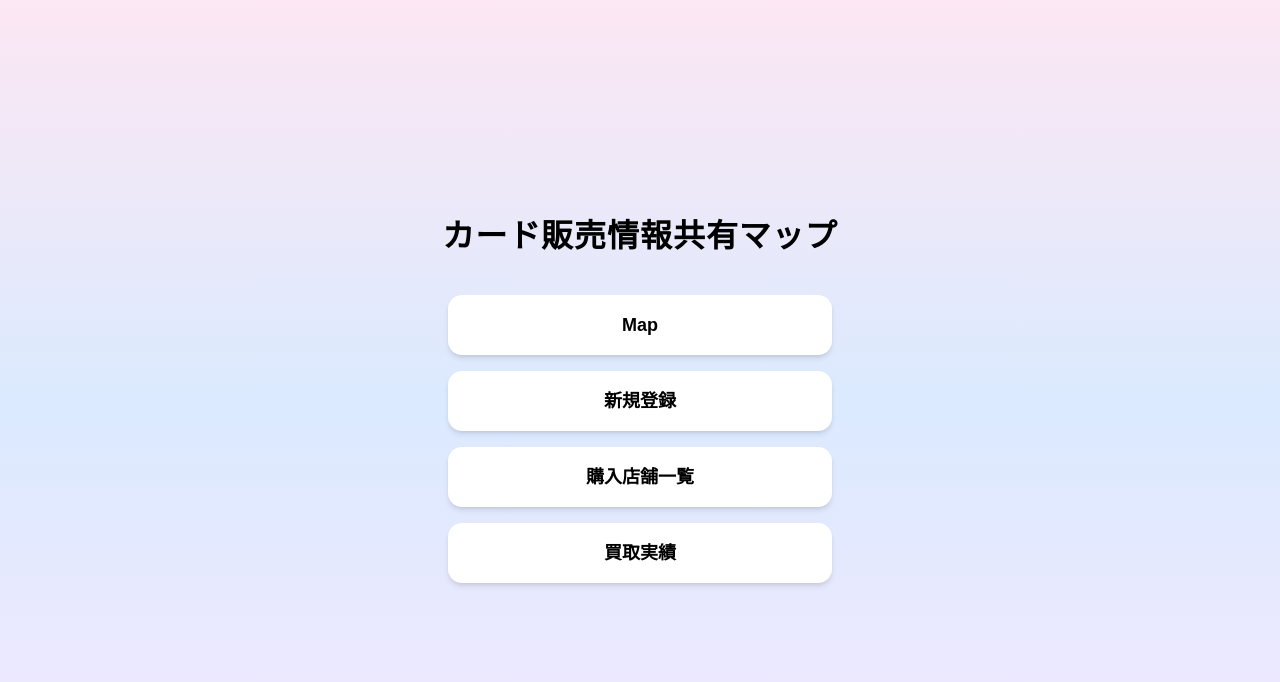
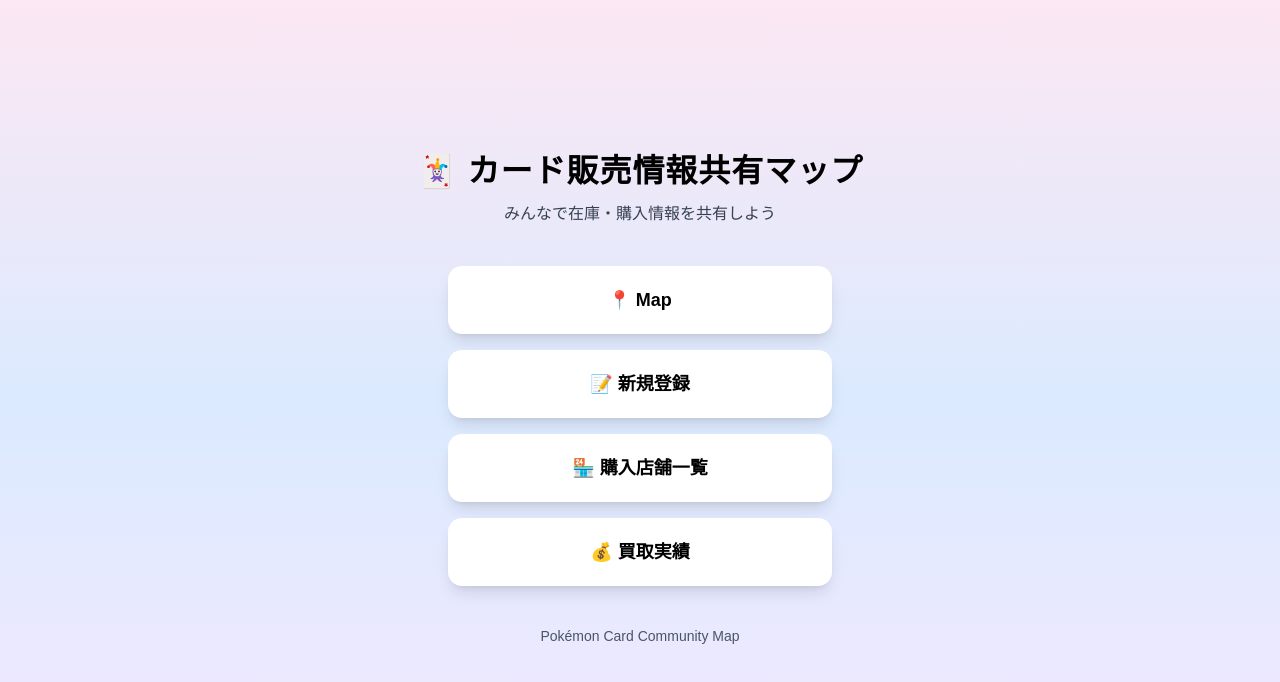
Before and after one commit to anyan333/card-map, a Next.js app: page / in a window 1280 px wide. Shown: the top 682 px of the page. Built offline with nearby package versions, Linux system fonts and the light colour scheme.

Commit message:
bottom nav add buyback

```diff
--- a/app/buyback/page.tsx
+++ b/app/buyback/page.tsx
@@ -1,6 +1,7 @@
 "use client";
 
 import { useEffect, useState } from "react";
+import BottomNav from "../components/BottomNav";
 import {
 collection,
 addDoc,
@@ -247,6 +248,7 @@ return ( <main className="min-h-screen bg-gradient-to-b from-pink-100 via-blue-1
       </div>
     ))}
   </div>
+  <BottomNav />
 </main>
 
 
--- /dev/null
+++ b/app/components/BottomNav.tsx
@@ -0,0 +1,48 @@
+"use client";
+
+import Link from "next/link";
+import { usePathname } from "next/navigation";
+
+export default function BottomNav() {
+  const pathname = usePathname();
+
+  const itemClass = (path: string) =>
+    `flex flex-col items-center text-sm ${
+      pathname === path
+        ? "text-blue-600 font-bold"
+        : "text-gray-500"
+    }`;
+
+  return (
+    <nav className="fixed bottom-0 left-0 w-full bg-white border-t shadow-lg z-[9999]">
+      <div className="flex justify-around py-3">
+
+        <Link href="/" className={itemClass("/")}>
+          <span>🏠</span>
+          <span>ホーム</span>
+        </Link>
+
+        <Link href="/map" className={itemClass("/map")}>
+          <span>📍</span>
+          <span>マップ</span>
+        </Link>
+
+        <Link href="/register" className={itemClass("/register")}>
+          <span>📝</span>
+          <span>登録</span>
+        </Link>
+
+        <Link href="/stores" className={itemClass("/stores")}>
+          <span>🏪</span>
+          <span>店舗</span>
+        </Link>
+
+        <Link href="/buyback" className={itemClass("/buyback")}>
+  <span>💰</span>
+  <span>買取</span>
+</Link>
+
+      </div>
+    </nav>
+  );
+}
--- a/app/page.tsx
+++ b/app/page.tsx
@@ -1,36 +1,51 @@
 import Link from "next/link";
+
 export default function Home() {
   return (
     <main className="min-h-screen bg-gradient-to-b from-pink-100 via-blue-100 to-purple-100 flex flex-col items-center justify-center p-6">
-      <h1 className="text-3xl font-bold text-black mb-10 text-center">
-        カード販売情報共有マップ
+
+      <div className="text-center mb-10">
+        <h1 className="text-4xl font-extrabold text-black mb-3">
+          🃏 カード販売情報共有マップ
         </h1>
 
+        <p className="text-gray-700">
+          みんなで在庫・購入情報を共有しよう
+        </p>
+      </div>
+
       <div className="w-full max-w-sm flex flex-col gap-4">
+
         <Link href="/map">
-  <button className="bg-white rounded-2xl shadow-md p-4 text-lg font-semibold text-black hover:scale-105 transition w-full">
-    Map
+          <button className="bg-white rounded-3xl shadow-lg p-5 text-lg font-bold text-black hover:scale-105 transition w-full">
+            📍 Map
           </button>
         </Link>
 
         <Link href="/register">
-  <button className="bg-white rounded-2xl shadow-md p-4 text-lg font-semibold text-black hover:scale-105 transition w-full">
-    新規登録
+          <button className="bg-white rounded-3xl shadow-lg p-5 text-lg font-bold text-black hover:scale-105 transition w-full">
+            📝 新規登録
           </button>
         </Link>
 
         <Link href="/stores">
-  <button className="bg-white rounded-2xl shadow-md p-4 text-lg font-semibold text-black hover:scale-105 transition w-full">
-    購入店舗一覧
+          <button className="bg-white rounded-3xl shadow-lg p-5 text-lg font-bold text-black hover:scale-105 transition w-full">
+            🏪 購入店舗一覧
           </button>
         </Link>
 
         <Link href="/buyback">
-  <button className="bg-white rounded-2xl shadow-md p-4 text-lg font-semibold text-black hover:scale-105 transition w-full">
-    買取実績
+          <button className="bg-white rounded-3xl shadow-lg p-5 text-lg font-bold text-black hover:scale-105 transition w-full">
+            💰 買取実績
           </button>
         </Link>
+
       </div>
+
+      <p className="mt-10 text-sm text-gray-600">
+        Pokémon Card Community Map
+      </p>
+
     </main>
   );
 }
```
Lines whose indentation alone changed are shown as unchanged.
